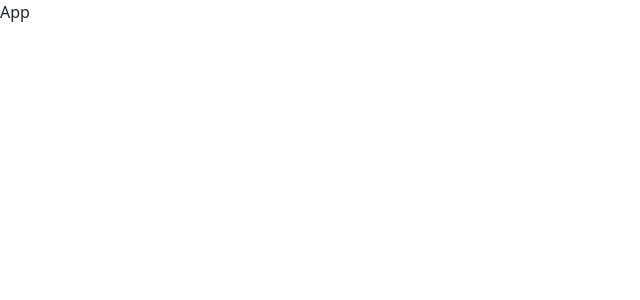
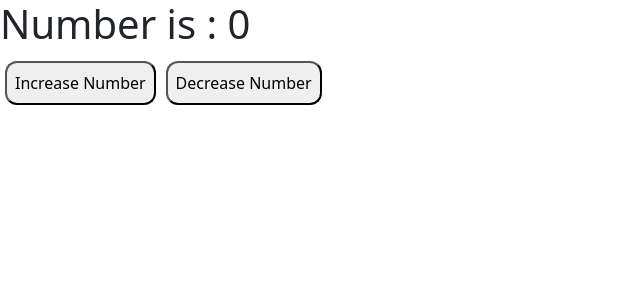
Before and after one commit to MamadTaheri/react-training, a React (Create React App) app: page / in a window 1280 px wide. Shown: the top 300 px of the page, without its empty margins (0-640 px from the left). Built offline with nearby package versions, Linux system fonts and the light colour scheme.

Commit message:
working with useState

```diff
--- a/src/App.js
+++ b/src/App.js
@@ -1,9 +1,10 @@
 import React from 'react';
+import Counter from './components/Counter';
 
 const App = () => {
   return (
     <div>
-      App
+      <Counter />
     </div>
   );
 };
--- /dev/null
+++ b/src/components/Counter.js
@@ -0,0 +1,35 @@
+import React, { useState } from "react";
+
+const Counter = () => {
+  const [number, setNumber] = useState(0);
+
+  const increaseHandler = () => {
+    setNumber(number + 1)
+  }
+
+  const decreaseHandler = () => {
+    setNumber(number - 1)
+  }
+
+  return (
+    <div>
+      <div className="">
+        <h1 className="">Number is : {number}</h1>
+        <button
+          style={{ borderRadius: "12px", padding: "8px", margin: "5px" }}
+          onClick={ increaseHandler}
+        >
+          Increase Number
+        </button>
+        <button
+          style={{ borderRadius: "12px", padding: "8px", margin: "5px" }}
+          onClick={decreaseHandler}
+        >
+          Decrease Number
+        </button>
+      </div>
+    </div>
+  );
+};
+
+export default Counter;
```
